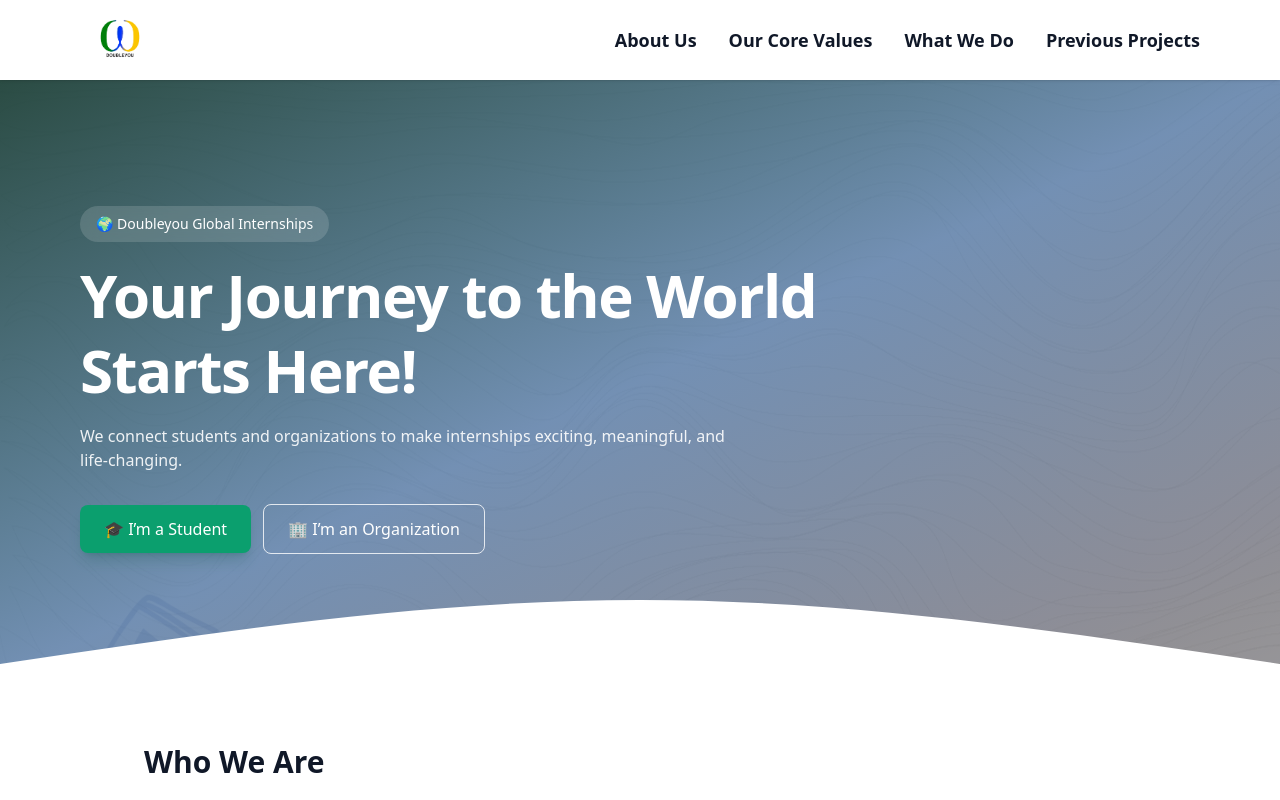
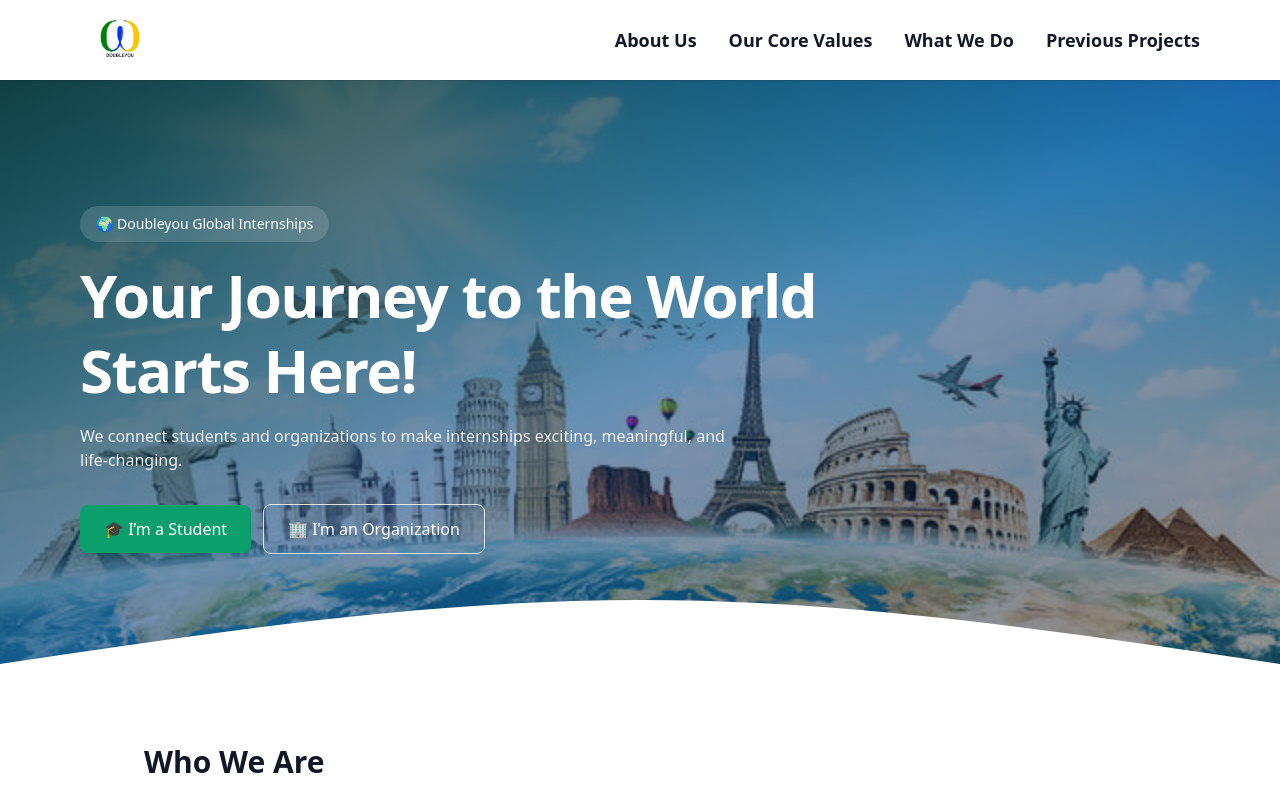
Before and after one commit to NovusUI/doubleyou, a React (Vite) app: page /global-internships in a window 1280 px wide. Shown: the top 800 px of the page. Built offline with nearby package versions, Linux system fonts and the light colour scheme.

Commit message:
Update GlobalInternships.tsx

```diff
--- a/src/pages/GlobalInternships.tsx
+++ b/src/pages/GlobalInternships.tsx
@@ -87,7 +87,7 @@ const GlobalInternships = () => {
           ref={heroRef}
           id="gi-hero"
           className="relative min-h-[75vh] flex items-center bg-center bg-cover bg-no-repeat"
-          style={{ backgroundImage: "url('/Background.png')" }}
+          style={{ backgroundImage: "url('/hero.png')" }}
           aria-label="Doubleyou Global Internships hero section"
         >
           <div className="absolute inset-0 bg-gradient-to-br from-[#062d22]/85 via-[#043a76]/55 to-black/40" />
```
